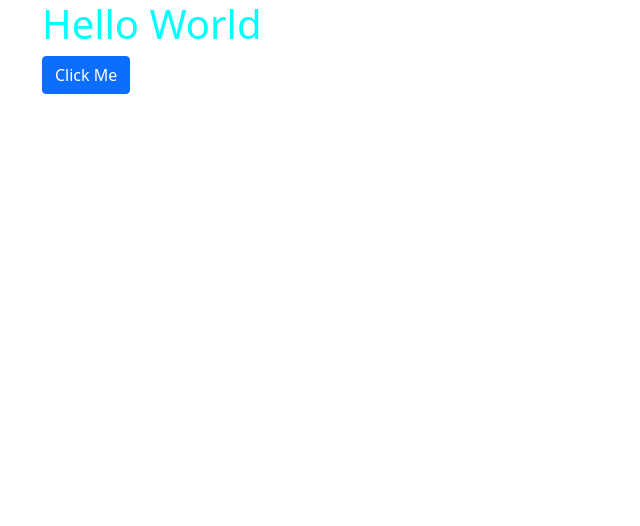
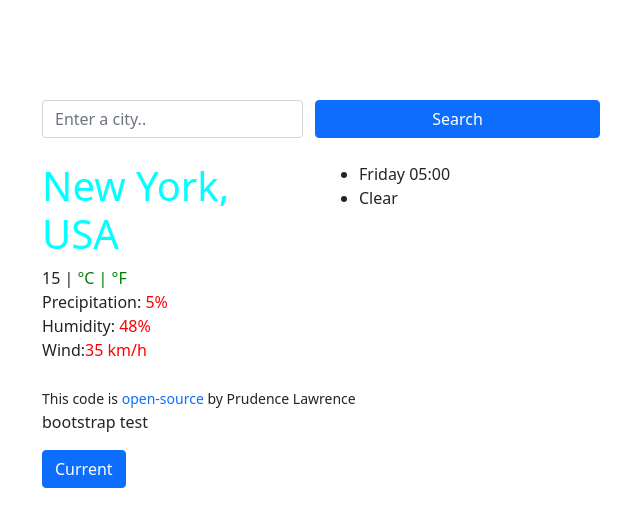
Before and after one commit to IPIIXIEEL/vanilla-weather-app, a plain HTML site: page index.html in a window 1280 px wide. Shown: the whole page, without its empty margins (40-680 px from the left). Drawn offline with nearby package versions, Linux system fonts and the light colour scheme.

Commit message:
updated the html

```diff
--- a/index.html
+++ b/index.html
@@ -12,10 +12,57 @@
 
 <body>
     <div class="container">
-        <h1>Hello World</h1>
-        <a href="" class="btn btn-primary">Click Me</a>
+        <div class="weatherInterface">
+            <form>
+                <div class="row">
+                    <div class="col-3 ">
+                        <input type="search" placeholder="Enter a city.." class="form-control search-input" />
+                    </div>
+                    <div class="col-3 p-0">
+                        <input type="submit" class="btn btn-primary w-100" value="Search" />
+                    </div>
+                </div>
+            </form>
+            <br />
+            <div class="row">
+                <div class="col-3">
+                    <h1>New York, USA</h1>
+                </div>
+                <div class="col-3">
+                    <ul>
+                        <li>Friday 05:00</li>
+                        <li>Clear</li>
+                    </ul>
+                </div>
+            </div>
+
+            <div class="tempWeather"></div>
+            <span class="" id="temp">15 |</span>
+            <span class="" id="celcius">°C |</span>
+            <span class="" id="fahrenheit">°F</span>
+
+            <div class="extraWeather">
+                <div>Precipitation: <span id="prec">5%</span></div>
+                <div>Humidity: <span id="humi">48%</span></div>
+                <div>Wind:<span id="wind">35 km/h</span></div>
+            </div>
+            <br />
+
+            <small>This code is
+          <a
+            href="https://github.com/IPIIXIEEL/vanilla-weather-app"
+            id="openSource"
+          >
+            open-source
+          </a>
+          by Prudence Lawrence</small
+        >
+        <br />
+        <p>bootstrap test</p>
+        <a href="" class="btn btn-primary">Current</a>
+      </div>
     </div>
+
     <script src="src/index.js"></script>
-</body>
-
+  </body>
 </html>
--- a/src/style.css
+++ b/src/style.css
@@ -1,3 +1,22 @@
 h1 {
     color: aqua;
 }
+
+#prec,
+#humi,
+#wind {
+    color: red;
+}
+
+#celcius,
+#fahrenheit {
+    color: green;
+}
+
+#openSource {
+    text-decoration: none;
+}
+
+form {
+    margin: 100px 0px 0px 0px;
+}
```
